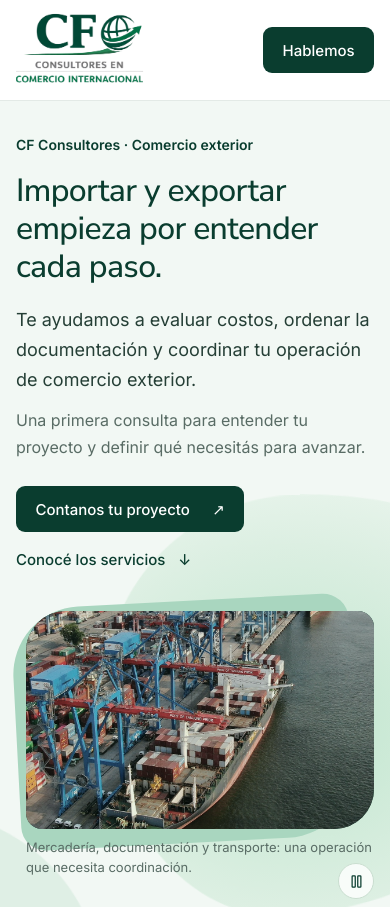
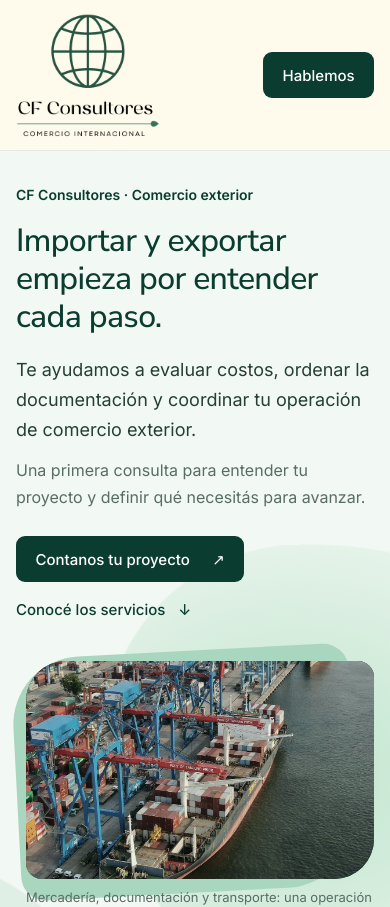
Before and after one commit to AlanTN13/cfsitioweb, a Next.js app: page / in a window 390 px wide. Shown: the top 907 px of the page. Built offline with nearby package versions, Linux system fonts and the light colour scheme.

Commit message:
Replace header logo with supplied CF Consultores artwork (#6)
Co-authored-by: Tu Nombre <tu@email.com>

```diff
--- a/app/globals.css
+++ b/app/globals.css
@@ -33,7 +33,7 @@ h2 { font-size: clamp(1.75rem, 2.5vw, 2.125rem); line-height: 1.25; }
 h3 { font-size: 1.125rem; font-weight: 600; line-height: 1.4; color: var(--primary); }
 p { color: var(--muted); }
 .site-width { width: min(100% - 4rem, 1160px); margin-inline: auto; }
-.section { padding-block: 3.5rem; scroll-margin-top: 130px; }
+.section { padding-block: 3.5rem; scroll-margin-top: 190px; }
 .eyebrow { font-size: .875rem; font-weight: 600; color: var(--primary); margin-bottom: 1rem; }
 .button { min-height: 46px; padding: .7rem 1.15rem; display: inline-flex; align-items: center; justify-content: center; gap: 1.4rem; border: 1px solid transparent; border-radius: 9px; font-size: .9375rem; font-weight: 500; line-height: 1.4; text-decoration: none; }
 .button-primary { color: #fff; background: var(--primary); }
@@ -41,11 +41,11 @@ p { color: var(--muted); }
 .text-link { color: var(--primary); font-size: .9375rem; font-weight: 500; display: inline-flex; align-items: center; gap: .8rem; }
 .text-link:hover { text-decoration: underline; text-underline-offset: 4px; }
 
-.site-header { position: sticky; top: 0; z-index: 50; background: #fff; border-bottom: 1px solid var(--border); }
-.header-inner { display: flex; align-items: center; justify-content: space-between; gap: 1.5rem; min-height: 118px; }
-/* Display the complete supplied mark; its source has large transparent margins. */
-.brand-logo { display: block; width: 168px; height: 96px; position: relative; overflow: hidden; flex-shrink: 0; }
-.brand-logo img { position: absolute; width: 252px; height: auto; max-width: none; left: -44px; top: -103px; }
+.site-header { position: sticky; top: 0; z-index: 50; background: #fffbec; border-bottom: 1px solid var(--border); }
+.header-inner { display: flex; align-items: center; justify-content: space-between; gap: 1.5rem; min-height: 178px; }
+/* Keep the supplied artwork intact; hide only its outer cream margins. */
+.brand-logo { display: block; width: 176px; aspect-ratio: 63 / 55; position: relative; overflow: hidden; flex-shrink: 0; }
+.brand-logo img { position: absolute; width: 126.984%; height: auto; max-width: none; left: -15.079%; top: -27.273%; }
 .header-nav { display: flex; align-items: center; gap: 1.75rem; margin-left: auto; }
 .header-nav a { color: var(--primary); font-size: .875rem; font-weight: 500; }
 .header-nav a:hover { text-decoration: underline; text-underline-offset: 5px; }
@@ -133,16 +133,15 @@ figcaption { font-size: .8125rem; line-height: 1.5; color: var(--muted); margin-
 }
 @media (max-width: 799px) {
   .site-width { width: calc(100% - 2.5rem); }
-  .header-inner { min-height: 100px; }
-  .brand-logo { width: 128px; height: 76px; }
-  .brand-logo img { width: 198px; left: -35px; top: -81px; }
+  .header-inner { min-height: 150px; }
+  .brand-logo { width: 144px; }
   .header-nav { display: none; }
   .hero { padding-block: 2rem; }
   .hero-grid { grid-template-columns: 1fr; gap: 1.75rem; }
   .hero-copy h1 { max-width: 540px; }
   .hero-photo { height: auto; aspect-ratio: 16/10; }
   .hero-photo img { object-position: 50% 67%; }
-  .section { padding-block: 2.5rem; scroll-margin-top: 118px; }
+  .section { padding-block: 2.5rem; scroll-margin-top: 162px; }
   .section-heading { grid-template-columns: 1fr; gap: .8rem; margin-bottom: 1.4rem; }
   .service-grid { grid-template-columns: repeat(2, 1fr); }
   .approach-grid { grid-template-columns: 1fr; gap: 1.5rem; }
--- a/components/Header.tsx
+++ b/components/Header.tsx
@@ -6,7 +6,7 @@ export default function Header() {
         <header className="site-header">
             <div className="site-width header-inner">
                 <Link href="/" aria-label="CF Consultores — Inicio" className="brand-logo">
-                    <Image src="/logo.png" alt="CF Consultores en Comercio Internacional" width={1080} height={1350} sizes="(min-width: 640px) 252px, 198px" priority />
+                    <Image src="/cf-consultores-logo.png" alt="CF Consultores en Comercio Internacional" width={2000} height={2000} sizes="(min-width: 800px) 224px, 183px" priority />
                 </Link>
                 <nav aria-label="Navegación principal" className="header-nav">
                     <Link href="#servicios">Servicios</Link>
```
Also changed, not shown: public/cf-consultores-logo.png (added).
